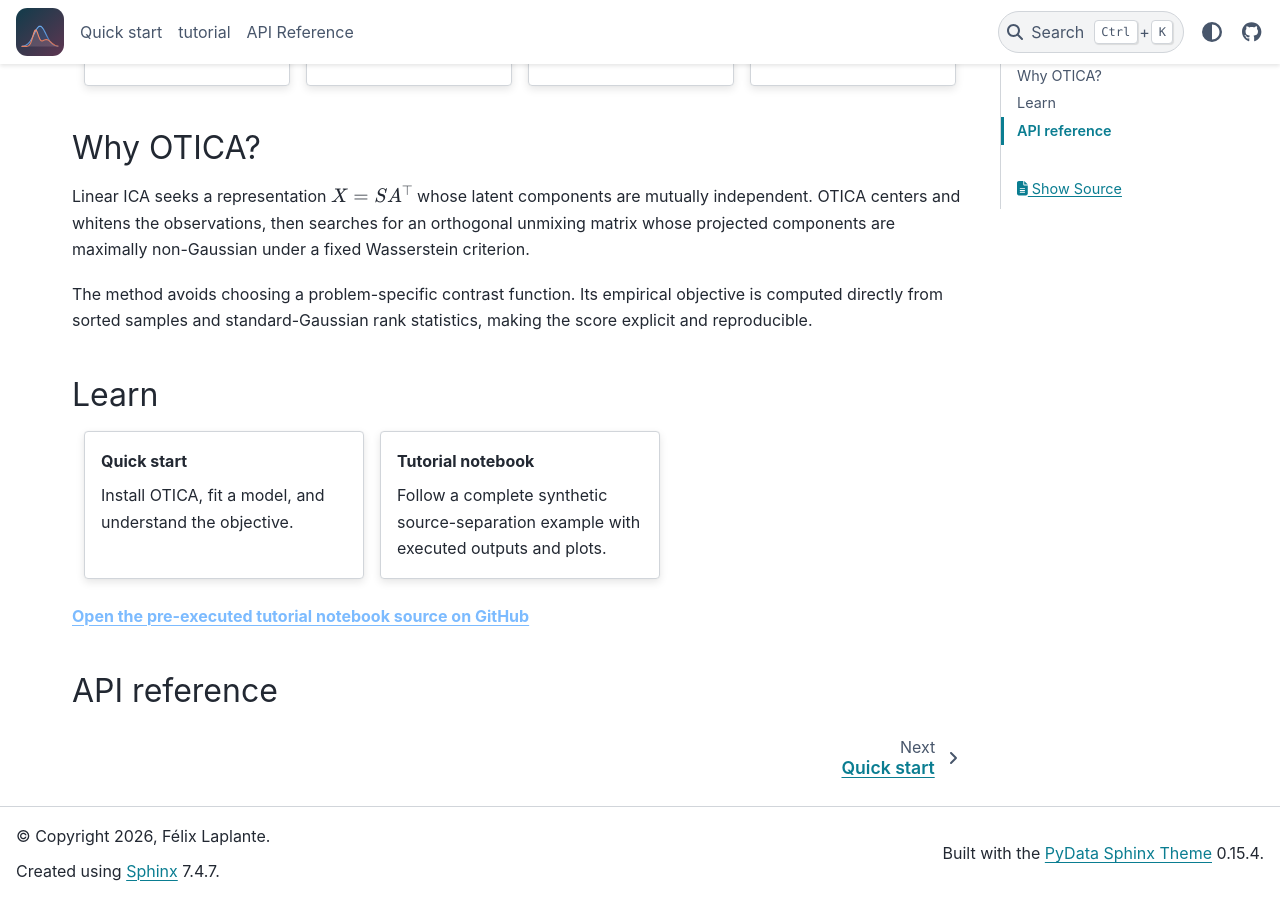
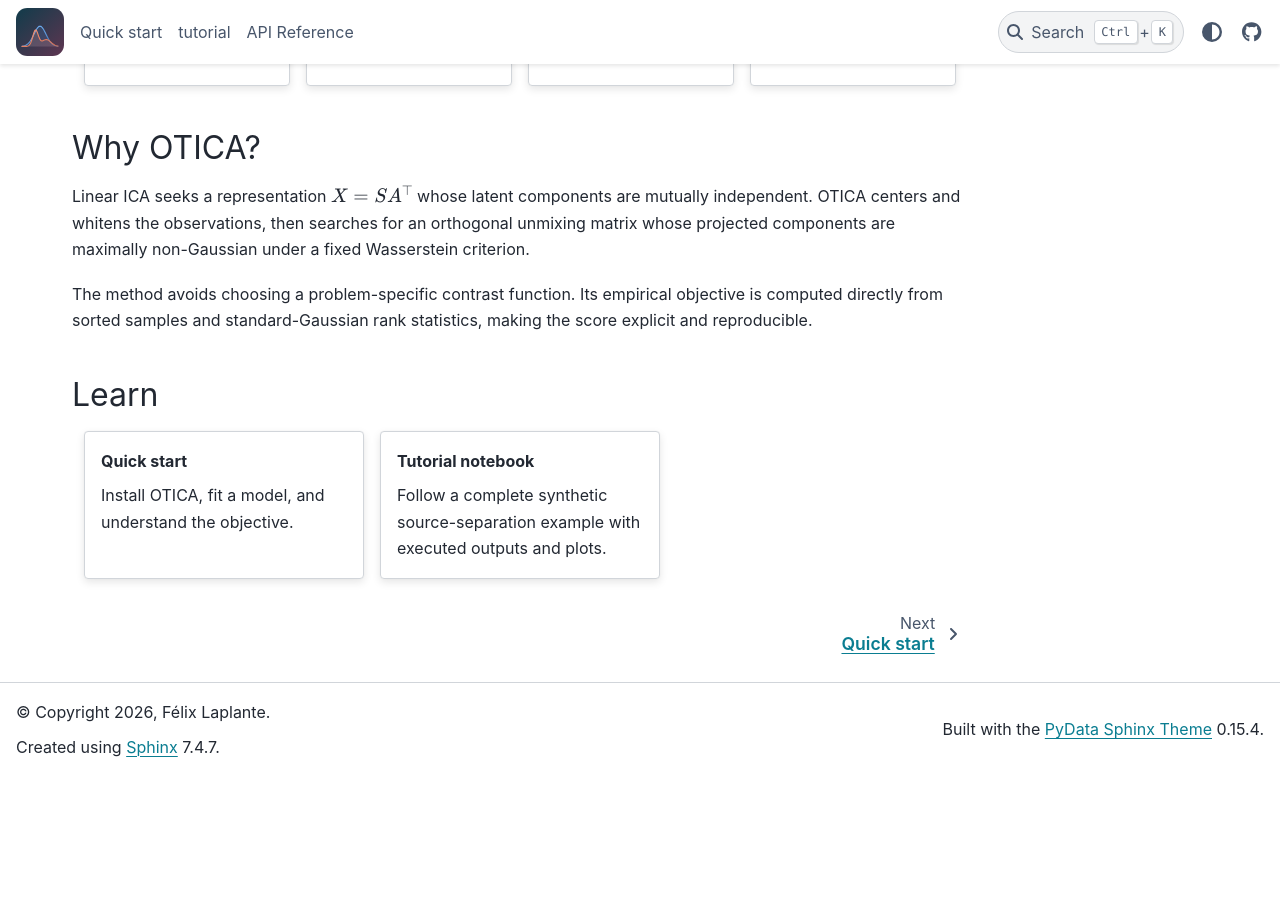
Before and after one commit to felixlaplante0/otica, a Sphinx documentation site: the page built from docs/source/index.rst, in a window 1280 px wide and 900 px high, scrolled down 1489 px. Built offline with Sphinx 7.4.7 and the PyData theme 0.15.4, drawn with Linux system fonts in a browser that asks for light colours; after the commit the page ends 2265 px from its top, so only the background shows below that.

Commit message:
docs: fix card links and remove GitHub/API cruft from landing page
Append .html to the quickstart and tutorial card links so they work, remove the 'Open the tutorial notebook source on GitHub' link, and drop the blank API reference heading while keeping the hidden toctree.

```diff
--- a/docs/source/index.rst
+++ b/docs/source/index.rst
@@ -61,23 +61,16 @@
    :gutter: 3
 
    .. grid-item-card:: Quick start
-      :link: quickstart
+      :link: quickstart.html
       :class-card: feature-card
 
       Install OTICA, fit a model, and understand the objective.
 
    .. grid-item-card:: Tutorial notebook
-      :link: tutorial
+      :link: tutorial.html
       :class-card: feature-card
 
       Follow a complete synthetic source-separation example with executed outputs and plots.
-
-.. raw:: html
-
-   <p><a class="tutorial-link" href="https://github.com/felixlaplante0/otica/blob/main/examples/tutorial.ipynb">Open the pre-executed tutorial notebook source on GitHub</a></p>
-
-API reference
--------------
 
 .. toctree::
    :maxdepth: 2
```
